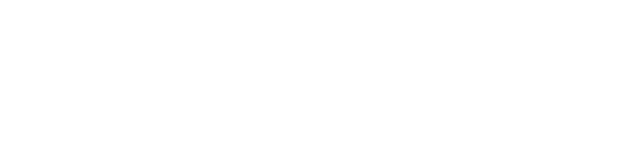
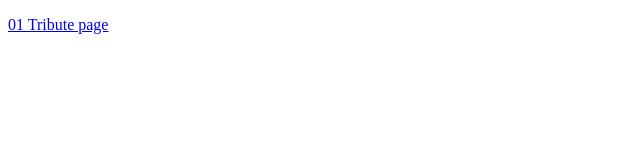
Before and after one commit to daveyx/freecodecamp, a plain HTML site: page public/index.html in a window 1280 px wide. Shown: the whole page, without its empty margins (0-640 px from the left). Drawn offline with Linux system fonts and the light colour scheme.

Commit message:
link to tribute page

```diff
--- a/public/index.html
+++ b/public/index.html
@@ -6,5 +6,6 @@
     <title>My Free Code Camp Projects</title>
   </head>
   <body>
+    <p><a href="https://daveyx.github.io/freecodecamp/01_tribute-page">01 Tribute page</a>
   </body>
 </html>
```
